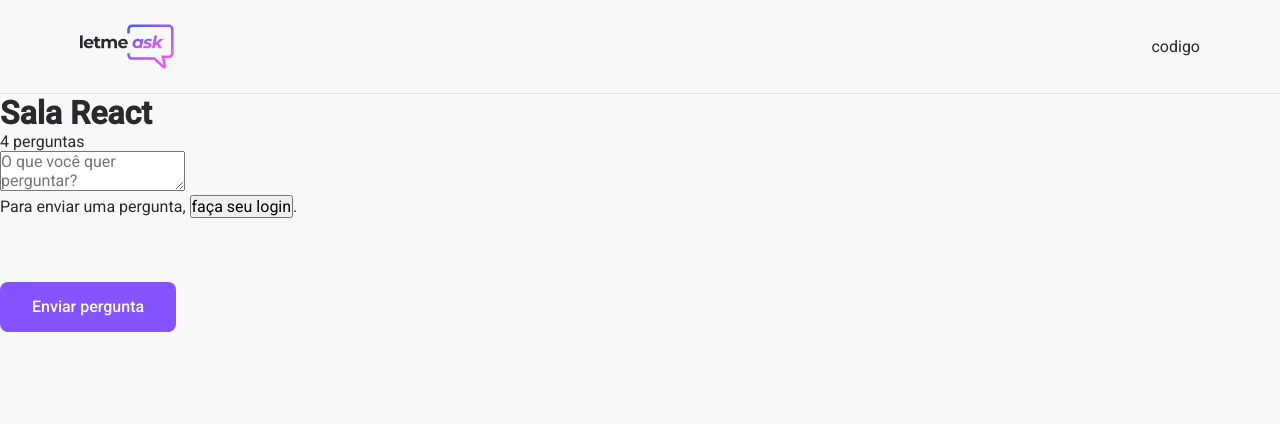
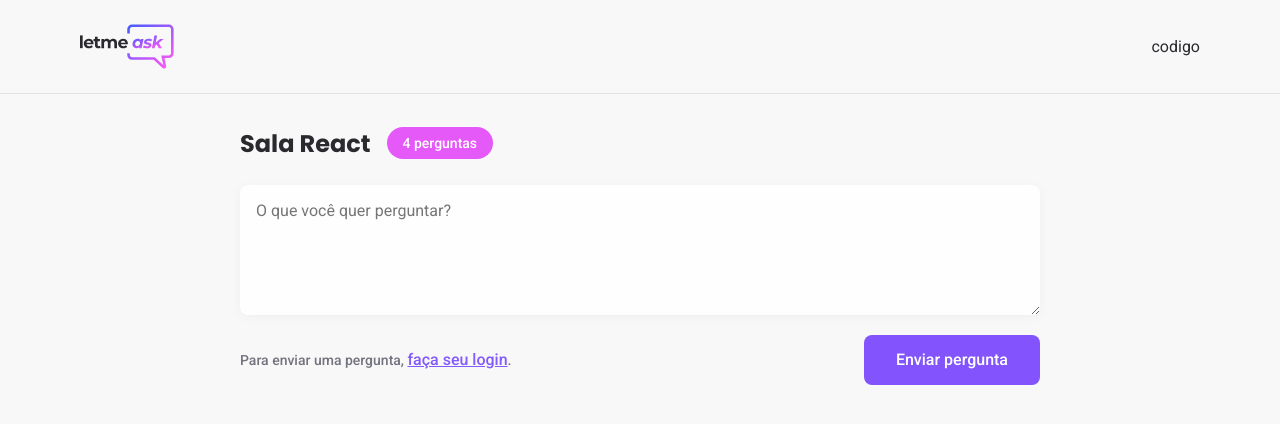
Before and after one commit to includeDaniel/NLW-6-React, a React (Create React App) app in the folder letmeask/: page /rooms/1 in a window 1280 px wide. Shown: the top 424 px of the page. Built offline with nearby package versions, Linux system fonts and the light colour scheme; no server answers.

Commit message:
Room css

```diff
--- a/letmeask/src/pages/Room.tsx
+++ b/letmeask/src/pages/Room.tsx
@@ -13,7 +13,7 @@
           <div>codigo</div>
         </div>
       </header>
-      <main className="content">
+      <main>
         <div className="room-title">
           <h1>Sala React</h1>
           <span>4 perguntas</span>
--- a/letmeask/src/styles/button.scss
+++ b/letmeask/src/styles/button.scss
@@ -1,5 +1,4 @@
 .button {
-  margin-top: 64px;
   height: 50px;
   border-radius: 8px;
   font-weight: 500;
--- a/letmeask/src/styles/room.scss
+++ b/letmeask/src/styles/room.scss
@@ -15,4 +15,66 @@
       }
     }
   }
+
+  main {
+    max-width: 800px;
+    margin: 0 auto;
+
+    .room-title {
+      margin: 32px 0 24px;
+      display: flex;
+      align-items: center;
+
+      h1 {
+        font-family: "Poppins", sans-serif;
+        font-size: 24px;
+        color: #29292e;
+      }
+
+      span {
+        margin-left: 16px;
+        background: #e559f9;
+        border-radius: 9999px;
+        padding: 8px 16px;
+        color: #fff;
+        font-weight: 500;
+        font-size: 14px;
+      }
+    }
+
+    form {
+      textarea {
+        width: 100%;
+        border: 0;
+        padding: 16px;
+        border-radius: 8px;
+        background: #fefefe;
+        box-shadow: 0 2px 12px rgba(0, 0, 0, 0.04);
+        resize: vertical;
+        min-height: 130px;
+      }
+
+      .form-footer {
+        display: flex;
+        justify-content: space-between;
+        align-items: center;
+        margin-top: 16px;
+
+        span {
+          font-size: 14px;
+          color: #737380;
+          font-weight: 500;
+
+          button {
+            background: transparent;
+            border: 0;
+            color: #835afd;
+            text-decoration: underline;
+            font-weight: 500;
+            cursor: pointer;
+          }
+        }
+      }
+    }
+  }
 }
```
